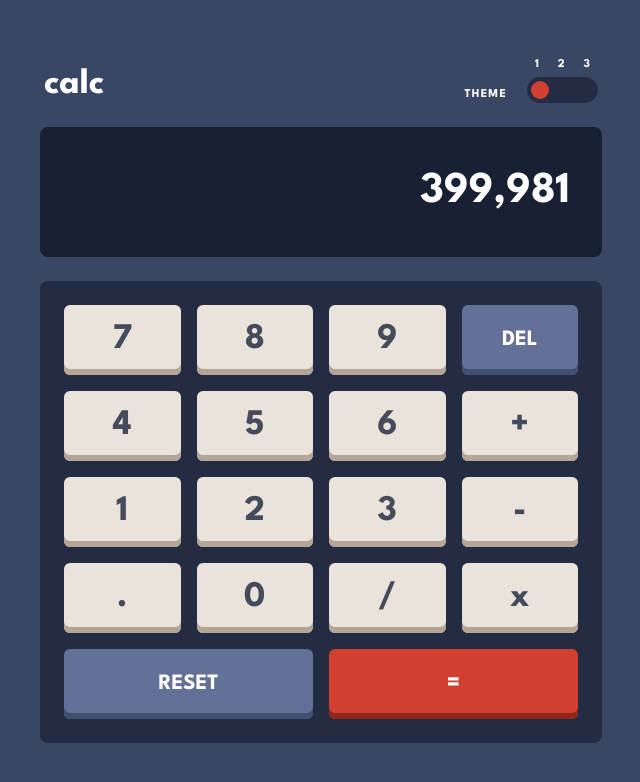
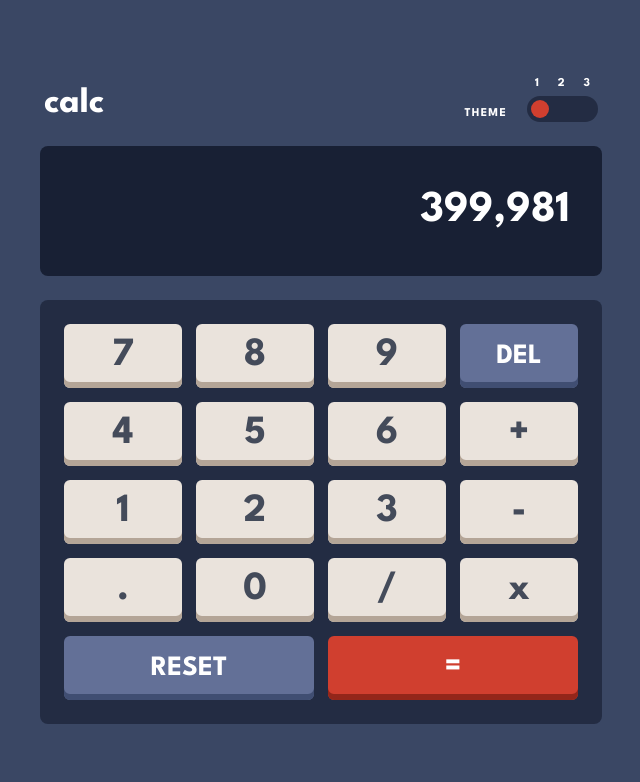
Before and after one commit to Sriya-cheruku/calculator-app, a React (Vite) app: page / in a window 1280 px wide. Shown: the top 782 px of the page, without its empty margins (319-959 px from the left). Built offline with nearby package versions, Linux system fonts and the light colour scheme.

Commit message:
Refine button size and text proportions

```diff
--- a/src/components/Keypad.jsx
+++ b/src/components/Keypad.jsx
@@ -24,14 +24,14 @@ export default function Keypad({ onPress }) {
 
   const keyClass = (type) => {
     const base =
-      "rounded-md font-bold h-[70px] transition active:translate-y-[2px] active:shadow-none flex items-center justify-center";
-    if (type === "num") return `${base} text-[36px] ${styles.numKey}`;
-    return `${base} text-[22px] uppercase ${styles.fnKey}`;
+      "rounded-md font-bold h-[64px] transition active:translate-y-[2px] active:shadow-none flex items-center justify-center";
+    if (type === "num") return `${base} text-[40px] ${styles.numKey}`;
+    return `${base} text-[28px] uppercase ${styles.fnKey}`;
   };
 
   return (
     <div className={`${styles.keypadBg} rounded-lg p-6`}>
-      <div className="grid grid-cols-4 gap-4 mb-4">
+      <div className="grid grid-cols-4 gap-[14px] mb-[14px]">
         {keys.map((k) => (
           <button
             key={k.label}
@@ -42,16 +42,16 @@ export default function Keypad({ onPress }) {
           </button>
         ))}
       </div>
-      <div className="grid grid-cols-2 gap-4">
+      <div className="grid grid-cols-2 gap-[14px]">
         <button
           onClick={() => onPress("RESET")}
-          className={`rounded-md font-bold text-[22px] uppercase h-[70px] transition active:translate-y-[2px] active:shadow-none ${styles.fnKey}`}
+          className={`rounded-md font-bold text-[28px] uppercase h-[64px] transition active:translate-y-[2px] active:shadow-none ${styles.fnKey}`}
         >
           Reset
         </button>
         <button
           onClick={() => onPress("=")}
-          className={`rounded-md font-bold text-[26px] h-[70px] transition active:translate-y-[2px] active:shadow-none ${styles.accentKey}`}
+          className={`rounded-md font-bold text-[32px] h-[64px] transition active:translate-y-[2px] active:shadow-none ${styles.accentKey}`}
         >
           =
         </button>
```
